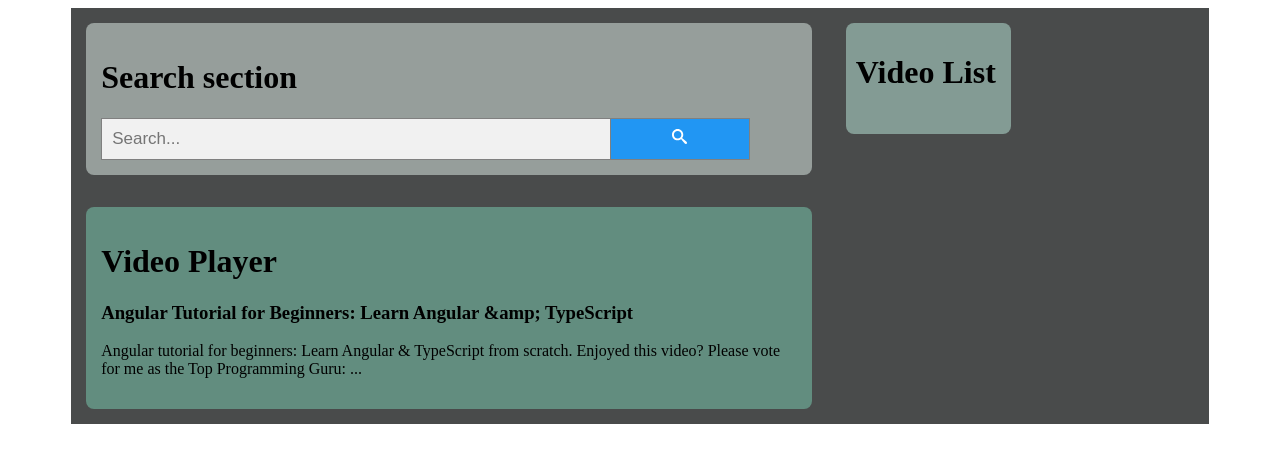
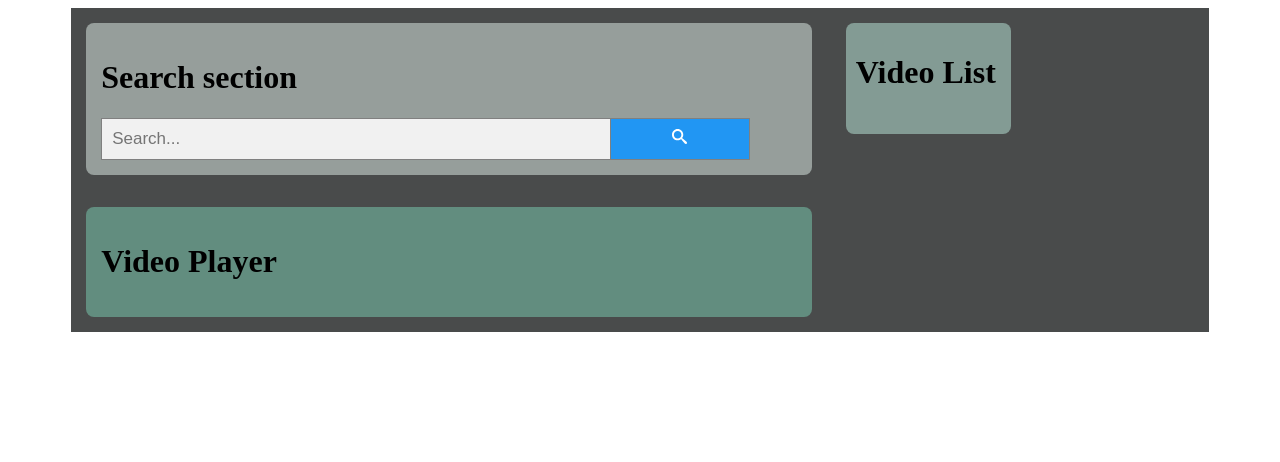
Before and after one commit to gwenbleiddd/newTUbe, a React (Create React App) app: page / in a window 1280 px wide. Shown: the top 462 px of the page. Built offline with nearby package versions, Linux system fonts and the light colour scheme.

Commit message:
sixth commit

```diff
--- a/src/App.js
+++ b/src/App.js
@@ -1,33 +1,37 @@
 import Search from './components/Search'
 import VideoPlayer from './components/VideoPlayer'
 import VideoList from './components/VideoList'
-import data from './exampleVideoData.json'
+//import data from './exampleVideoData.json'
 import { useState } from 'react'
+import youtubeApi from './api/Youtube'
 
 function App() {
-  const[userInput,setUserInput] = useState('gibrish');
+  const[userInput,setUserInput] = useState('');
   const[vidKey,setVidKey] = useState('');
+  const[title,setTitle] = useState('');
+  const[descrip,setDescrip] = useState('');
+  const[apiData,setApiData] = useState([]);
 
-  const getSearchData = (data) =>{
+  // const getSearchData = (data) =>{
+  //   setUserInput(data)
+  // }
+  const getSearchData = async data =>{
     setUserInput(data)
+    const response = await youtubeApi.get("/search",{
+      params:{
+        q:data
+      }
+    })
+    setApiData(response.data.items);
+    console.log(response)
   }
 
-  const getVidKey = (key) =>{
+  const getVidKey = (key,title,descrip) =>{
      setVidKey(key);
+     setTitle(title);
+     setDescrip(descrip);
   }
-//   const[vid,setVid] = useState([])
 
-//   useEffect(()=>{
-
-//     fetch('./data.json')
-//     .then(response => response.json())
-//     .then((resJson)=>{
-//       setVid(resJson)
-//     })
-//   },[])
-
-//  vid.map((e,i)=> i===0 ?console.log(e.title):"")
-//word=>setUserInput(word)
 
   return (
 
@@ -39,12 +43,18 @@
           <Search onSubmit={getSearchData}/>
         </div>
         <div className="VideoPlayer">
-          <VideoPlayer fileData={data} vidKey={vidKey}/>
+          <VideoPlayer
+          fileData={apiData}
+          vidKey={vidKey}
+          title={title}
+          descrip={descrip}
+          />
+
         </div>
       </div>
       <div className="Right">
         <div className='VideoList' >
-          <VideoList fileData={data} searchData={userInput} getVidKey={getVidKey}/>
+          <VideoList fileData={apiData} searchData={userInput} getVidKey={getVidKey}/>
         </div>
       </div>
 
--- /dev/null
+++ b/src/api/Youtube.js
@@ -0,0 +1,13 @@
+import axios from 'axios';
+
+const KEY = 'AIzaSyAQ6xDgp3XoMGmPx_R0bWZiL1KSD0pyxTo';
+
+export default axios.create({
+    baseURL:'https://www.googleapis.com/youtube/v3',
+    params:{
+        part:'snippet',
+        maxResults:5,
+        key:KEY
+    },
+    headers:{}
+})
--- a/src/components/VideoListEntry.js
+++ b/src/components/VideoListEntry.js
@@ -15,7 +15,7 @@
         //must wrap setState within a arrow function to prevent to many re renders
         fileData.map((val)=>{
           if(val.snippet.title.toString().toLowerCase().includes(searchData.toString().toLowerCase())){//find a way to searh by a piece of the string
-       return <li key={val.id.videoId} onClick={() => getVidKey(val.id.videoId) }>
+       return <li key={val.id.videoId} onClick={() => getVidKey(val.id.videoId,val.snippet.title,val.snippet.description) }>
         <div className='thumb'>
         <img src={val.snippet.thumbnails.default.url} alt='' ></img>
       </div>
--- a/src/components/VideoPlayer.js
+++ b/src/components/VideoPlayer.js
@@ -2,11 +2,11 @@
 import YouTube from 'react-youtube'
 
 
-const VideoPlayer = ({fileData,vidKey}) => {
+const VideoPlayer = ({vidKey,title,descrip}) => {
 
-   const post = fileData.find((dataItem)=> dataItem.id);
-   const youtubeID = vidKey;
-   const onReady = (e) => {
+
+    const youtubeID = vidKey;
+    const onReady = (e) => {
     console.log(e.target);
   };
 
@@ -15,8 +15,8 @@
   return (
     <div>
       <h1>Video Player</h1>
-      <h3>{post.snippet.title}</h3>
-      <p>{post.snippet.description}</p>
+      <h3>{title}</h3>
+      <p>{descrip}</p>
       <div className="player">
             <YouTube videoId={youtubeID} onReady={onReady} />
       </div>
```
